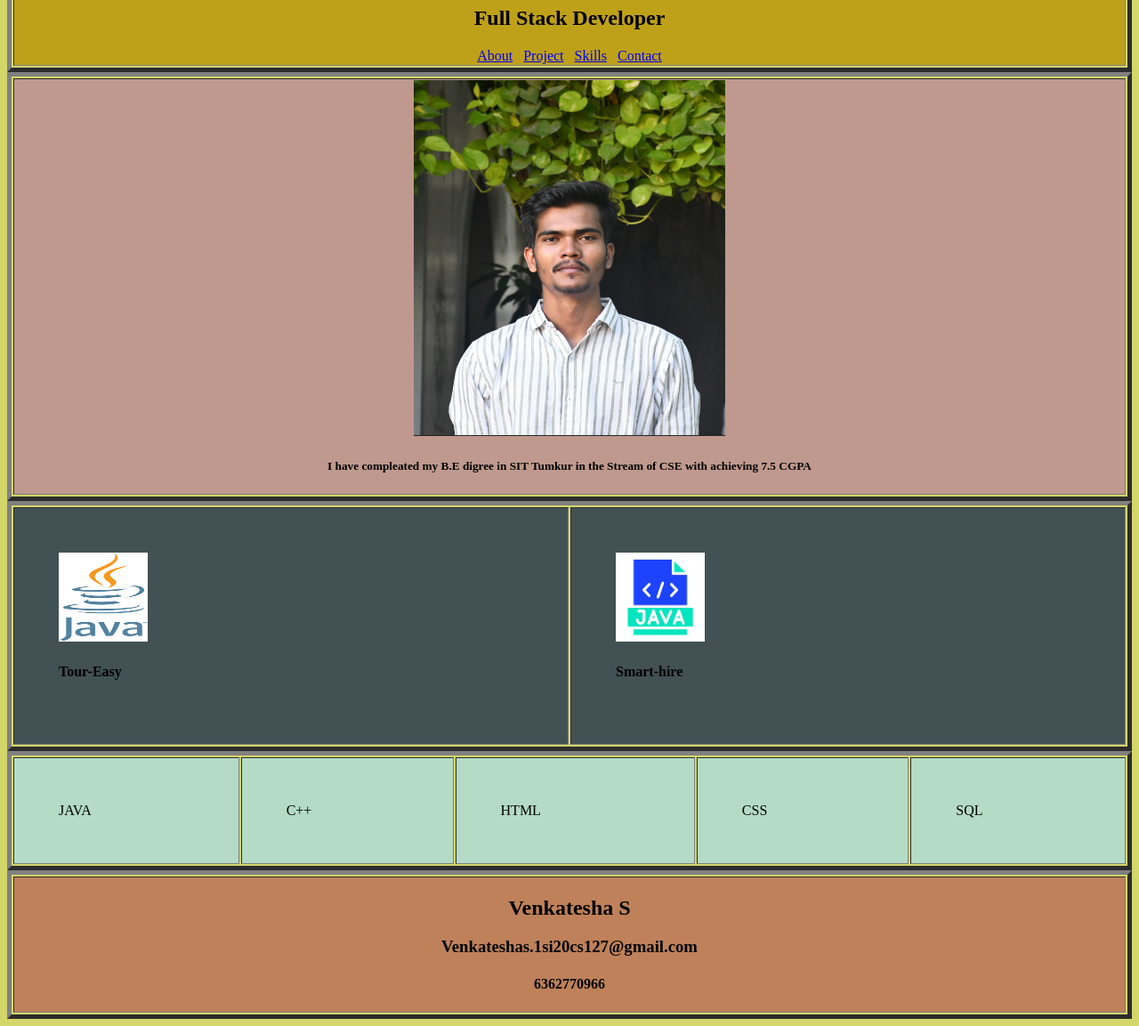
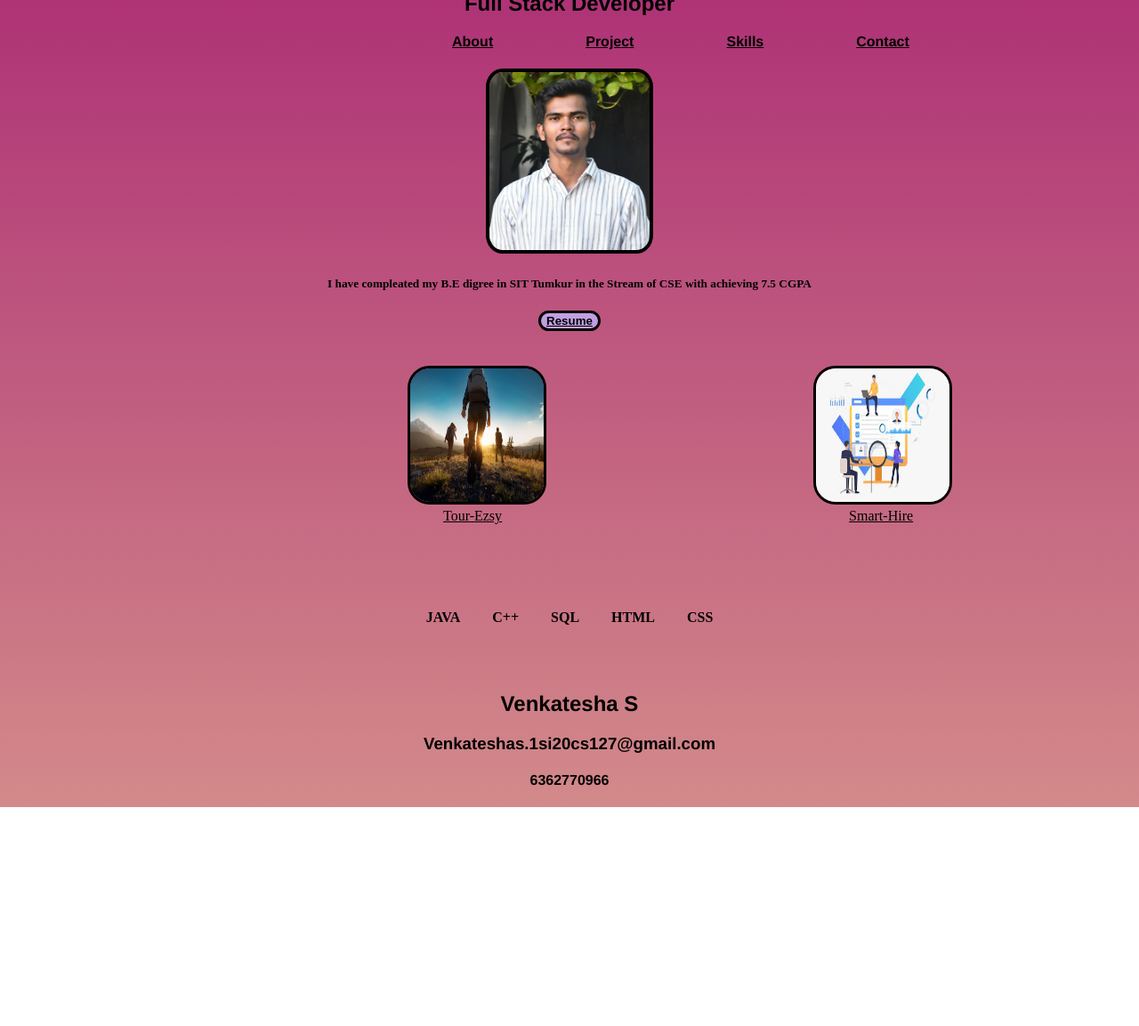
Before and after one commit to VenkateshaS18/portfolio, a plain HTML site: page index.html in a window 1280 px wide. Shown: the part 90-1243 px from the top of the page at 89% size. After the commit the page ends 997 px from the top, so only its background shows below. Drawn offline with Linux system fonts and the light colour scheme.

Commit message:
Update index.html

```diff
--- a/index.html
+++ b/index.html
@@ -4,71 +4,66 @@
     <meta charset="UTF-8">
     <meta name="viewport" content="width=device-width, initial-scale=1.0">
     <title>Potfolio</title>
+    <link rel="stylesheet" href="por.css">
 </head>
-<body bgcolor="#d3d669">
-    <table width="100%", border="5">
-            <tr bgcolor="#bfa119">
-                <td align="center">
-                    <h1> Venkatesha S</h1>
-                    <h2>
-                        Full Stack Developer
-                    </h2>
-                    <a href="#1">About</a> &nbsp;
-                    <a href="#2">Project</a> &nbsp;
-                    <a href="#3">Skills</a> &nbsp
-                    <a href="#4">Contact</a>
-                </td>
-
-            </tr>
+<body>
+    <table style="width: 100%;">
+    <h1> Venkatesha S</h1>
+    <h2>
+        Full Stack Developer
+    </h2>
 
     </table>
-    <table border="5" width="100%">
-        <tr bgcolor="#bf998e">
-            <td align="center" id="1">
-                <img src="Screenshot 2024-12-22 223553.png" width="350px" height="400px"  alt="">
+        <a href="#1" id="a11">About</a>
+        <a href="#i2" id="a22">Project</a>
+        <a href="#skill" id="a33">Skills</a>
+        <a href="#con" id="a44">Contact</a>
+        <br>
+        <br>
+    <table class="about" id="1">
+        <tr>
+            <td>
+                <img src="Screenshot 2024-12-27 195425.png" width="350px" height="400px"  alt="" id="img">
                 <h5> I have compleated my B.E digree in SIT Tumkur in the Stream of CSE with achieving 7.5 CGPA</h5>
-            </td>
-
-
-        </tr>
-
-    </table>
-    <table border="5" width="100%" id="2" cellpadding="50" cellspacing="">
-        <tr bgcolor="#425154">
-            <td >
-                <a href=""><img src="download.png" width="100" height="100" alt=""></a>
-                <br>
-                <h4>Tour-Easy</h4>
-            </td>
-            <td>
-                <a href=""><img src="images.png" width="100" height="100" alt=""></a>
-                <h4>Smart-hire</h4>
+                <button style="border: 3px solid black; background-color: rgb(193, 159, 225); border-radius: 15px; font-weight: bold;">
+                    <a href="Venkatesha.S.pdf"target="_blank">Resume</a>
+                </button>
             </td>
         </tr>
 
     </table>
-    <table border="5" width="100%" id="3" hight="50%" cellpadding="50">
-        <tr bgcolor="#b4dbc6">
-            <td>JAVA</td>
-            <td>C++</td>
-            <td>HTML</td>
-            <td>CSS</td>
-            <td>SQL</td>
+    <br>
+    <br>
+    <table>
+        <tr>
+            <td></td>
+        </tr>
+    <a href="" id="i1"><img src="istockphoto-1369171053-612x612.jpg" alt="" width="150px" height="150px" style="border: 3px solid black;border-radius: 25px;"></a>
+    <a href="" id="i2"><img src="smart.jpg" alt=""width="150px" height="150px" style="border: 3px solid black;border-radius: 25px;"></a>
+    <br>
+    <a href="" id="i11">Tour-Ezsy</a>
+    <a href=""id="i22">Smart-Hire</a>
 
-        </tr>
+    </table>
+    <br>
+    <br>
+    <br>
+    <br>
+    <br>
+    <div id="skill"><span>JAVA</span>&nbsp;&nbsp;&nbsp;&nbsp;&nbsp;&nbsp;&nbsp;&nbsp;
+        <SPan>C++</SPan>&nbsp;&nbsp;&nbsp;&nbsp;&nbsp;&nbsp;&nbsp;&nbsp;
+        <span>SQL</span>&nbsp;&nbsp;&nbsp;&nbsp;&nbsp;&nbsp;&nbsp;&nbsp;
+        <span>HTML</span>&nbsp;&nbsp;&nbsp;&nbsp;&nbsp;&nbsp;&nbsp;&nbsp;
+        <span>CSS</span></div>
+        <br>
+    <br>
+    <br>
 
 
-    </table>
-    <table width="100%" border="5" id="4">
-        <tr align="center" bgcolor="#bf815a">
-            <td>
-                <h2>Venkatesha S</h2>
+            <div id="con"> <h2>Venkatesha S</h2>
                 <H3>Venkateshas.1si20cs127@gmail.com</H3>
-                <h4>6362770966</h4>
-            </td>
+                <h4>6362770966</h4></div>
 
-        </tr>
 
-    </table>
 </body>
 </html>
```
